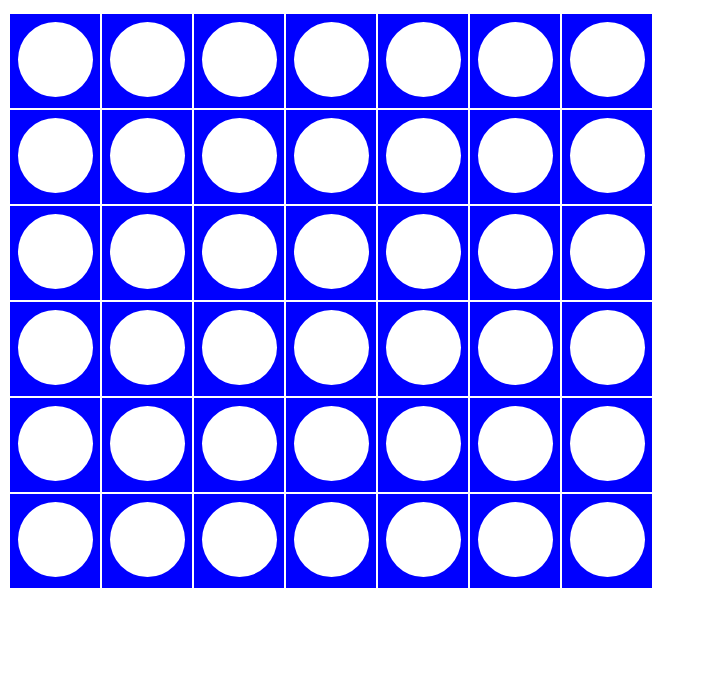
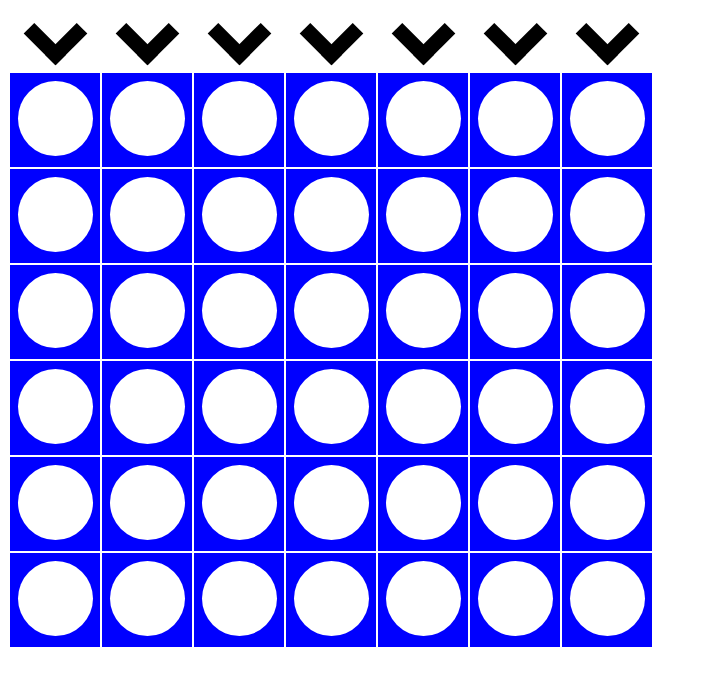
Before and after one commit to repoocsyrac/connect-4, a plain HTML site: page index.html in a window 1280 px wide. Shown: the whole page, without its empty margins (0-705 px from the left). Drawn offline with Linux system fonts and the light colour scheme.

Commit message:
create arrows

```diff
--- a/index.html
+++ b/index.html
@@ -10,13 +10,13 @@
     <body>
         <table><thead>
             <tr>
-              <th></th>
-              <th></th>
-              <th></th>
-              <th></th>
-              <th></th>
-              <th></th>
-              <th></th>
+              <th><div class="arrow"></div></th>
+              <th><div class="arrow"></div></th>
+              <th><div class="arrow"></div></th>
+              <th><div class="arrow"></div></th>
+              <th><div class="arrow"></div></th>
+              <th><div class="arrow"></div></th>
+              <th><div class="arrow"></div></th>
             </tr></thead>
           <tbody>
             <tr>
--- a/styles.css
+++ b/styles.css
@@ -10,3 +10,18 @@ td {
     border-radius: 50%;
     display: inline-block;
 }
+
+.arrow {
+    border: solid black;
+    border-width: 0 15px 15px 0;
+    display: inline-block;
+    padding: 15px;
+    transform: rotate(45deg);
+    -webkit-transform: rotate(45deg);
+    margin-bottom: 10px;
+}
+
+.arrow:hover {
+    border-color: green;
+    cursor: pointer;
+}
```
